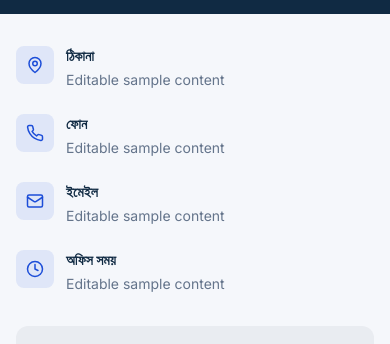
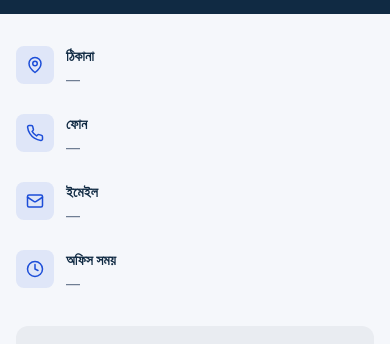
Before and after one commit to ratuloffical8-ship-it/The-Little-Flower-School, a React (Vite) app: page /contact in a window 390 px wide. Shown: the part 206-550 px from the top of the page. Built offline with nearby package versions, Linux system fonts and the light colour scheme; no server answers.

Commit message:
Display site settings in ContactPage
Updated ContactPage to display site settings such as address, phone, email, and office hours. Replaced placeholder text with actual site data and added a link to the map if available.

```diff
--- a/src/pages/ContactPage.tsx
+++ b/src/pages/ContactPage.tsx
@@ -16,6 +16,7 @@ import { useApi } from '@/hooks/useApi';
 import SEOHead from '@/components/SEOHead';
 import ServerWaking from '@/components/ServerWaking';
 import { contactFormSchema } from '@/utils/validation';
+import { useSiteSettings, isBlank } from '@/hooks/useSiteSettings';
 
 type FormData = {
   name: string;
@@ -28,6 +29,7 @@ type FormData = {
 
 export default function ContactPage() {
   const { t, isBengali } = useLanguage();
+  const site = useSiteSettings();
   const [submitted, setSubmitted] = useState(false);
 
   const {
@@ -92,8 +94,18 @@ export default function ContactPage() {
                     {t('contact.address')}
                   </h3>
                   <p className="mt-1 text-sm text-ink-light">
-                    {t('common.editableSample')}
+                    {isBlank(site?.address) ? '—' : site?.address}
                   </p>
+                  {!isBlank(site?.mapUrl) && (
+                    <a
+                      href={site?.mapUrl}
+                      target="_blank"
+                      rel="noopener noreferrer"
+                      className="mt-1 inline-block text-sm font-semibold text-royal hover:underline"
+                    >
+                      {isBengali ? 'মানচিত্রে দেখুন' : 'View on map'}
+                    </a>
+                  )}
                 </div>
               </div>
 
@@ -106,7 +118,7 @@ export default function ContactPage() {
                     {t('contact.phoneLabel')}
                   </h3>
                   <p className="mt-1 text-sm text-ink-light">
-                    {t('common.editableSample')}
+                    {isBlank(site?.phone) ? '—' : site?.phone}
                   </p>
                 </div>
               </div>
@@ -120,7 +132,7 @@ export default function ContactPage() {
                     {t('contact.emailLabel')}
                   </h3>
                   <p className="mt-1 text-sm text-ink-light">
-                    {t('common.editableSample')}
+                    {isBlank(site?.email) ? '—' : site?.email}
                   </p>
                 </div>
               </div>
@@ -134,7 +146,7 @@ export default function ContactPage() {
                     {t('contact.hours')}
                   </h3>
                   <p className="mt-1 text-sm text-ink-light">
-                    {t('common.editableSample')}
+                    {isBlank(site?.officeHours) ? '—' : site?.officeHours}
                   </p>
                 </div>
               </div>
@@ -287,4 +299,4 @@ export default function ContactPage() {
       </section>
     </>
   );
-        }
+    }
```
